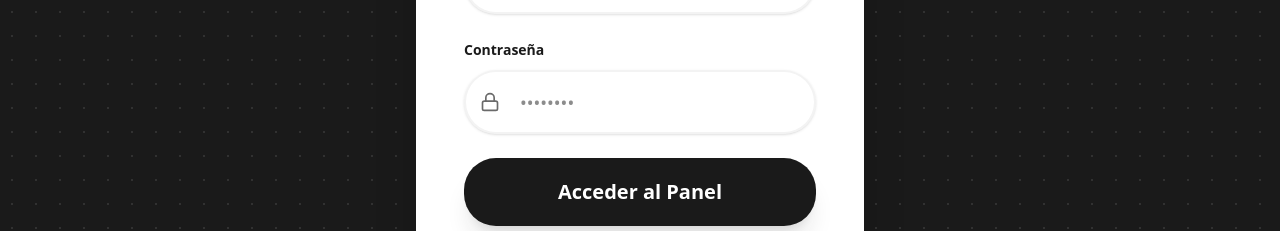
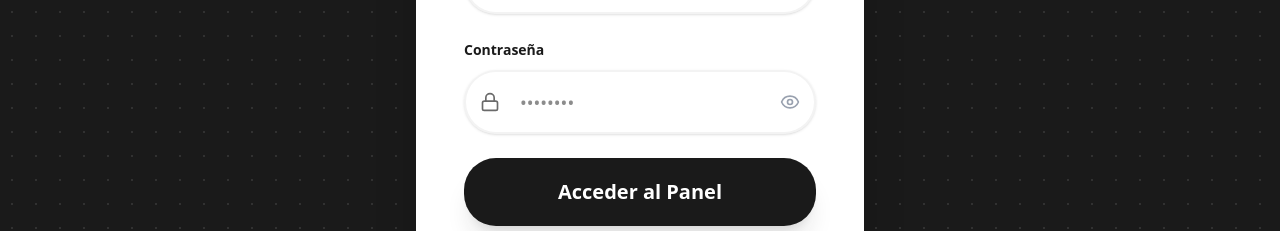
Before and after one commit to Eli1bamboo/pets, a Next.js app: page /admin/login in a window 1280 px wide. Shown: the part 408-639 px from the top of the page. Built offline with nearby package versions, Linux system fonts and the light colour scheme; no server answers.

Commit message:
Feat: Add password visibility toggle to Admin Login

```diff
--- a/src/app/admin/login/page.tsx
+++ b/src/app/admin/login/page.tsx
@@ -2,7 +2,7 @@
 
 import { useState, useEffect } from "react";
 import { useRouter } from "next/navigation";
-import { LayoutDashboard, Lock, User } from "lucide-react";
+import { LayoutDashboard, Lock, User, Eye, EyeOff } from "lucide-react";
 import { FormField } from "@/components/molecules/FormField";
 import { Button } from "@/components/atoms/Button";
 import { motion } from "framer-motion";
@@ -17,6 +17,7 @@ export default function AdminLoginPage() {
     const { adminLogin, loading, error } = useLogin();
     const [email, setEmail] = useState("");
     const [password, setPassword] = useState("");
+    const [showPassword, setShowPassword] = useState(false);
     const router = useRouter();
 
     useEffect(() => {
@@ -69,12 +70,14 @@ export default function AdminLoginPage() {
                     <FormField
                         id="password"
                         label="Contraseña"
-                        type="password"
+                        type={showPassword ? "text" : "password"}
                         required
                         placeholder="••••••••"
                         value={password}
                         onChange={(e) => setPassword(e.target.value)}
                         leftIcon={Lock}
+                        rightIcon={showPassword ? EyeOff : Eye}
+                        onRightIconClick={() => setShowPassword(!showPassword)}
                     />
 
                     {error && (
--- a/src/components/atoms/Input.tsx
+++ b/src/components/atoms/Input.tsx
@@ -12,10 +12,11 @@ interface InputProps extends React.InputHTMLAttributes<HTMLInputElement> {
     error?: boolean;
     leftIcon?: LucideIcon;
     rightIcon?: LucideIcon;
+    onRightIconClick?: () => void;
 }
 
 export const Input = React.forwardRef<HTMLInputElement, InputProps>(
-    ({ className, error, leftIcon: LeftIcon, rightIcon: RightIcon, ...props }, ref) => {
+    ({ className, error, leftIcon: LeftIcon, rightIcon: RightIcon, onRightIconClick, ...props }, ref) => {
         return (
             <div className="relative rounded-2xl shadow-sm">
                 {LeftIcon && (
@@ -35,8 +36,14 @@ export const Input = React.forwardRef<HTMLInputElement, InputProps>(
                     {...props}
                 />
                 {RightIcon && (
-                    <div className="pointer-events-none absolute inset-y-0 right-0 flex items-center pr-3">
-                        <RightIcon className="h-5 w-5 text-gray-400" aria-hidden="true" />
+                    <div
+                        className={cn(
+                            "absolute inset-y-0 right-0 flex items-center pr-4",
+                            onRightIconClick ? "cursor-pointer pointer-events-auto" : "pointer-events-none"
+                        )}
+                        onClick={onRightIconClick}
+                    >
+                        <RightIcon className={cn("h-5 w-5 text-gray-400 transition-colors", onRightIconClick && "hover:text-brand-600")} aria-hidden="true" />
                     </div>
                 )}
             </div>
--- a/src/components/molecules/FormField.tsx
+++ b/src/components/molecules/FormField.tsx
@@ -12,6 +12,7 @@ interface FormFieldProps extends React.InputHTMLAttributes<HTMLInputElement> {
     id: string;
     leftIcon?: LucideIcon;
     rightIcon?: LucideIcon;
+    onRightIconClick?: () => void;
 }
 
 export const FormField = React.forwardRef<HTMLInputElement, FormFieldProps>(
```
